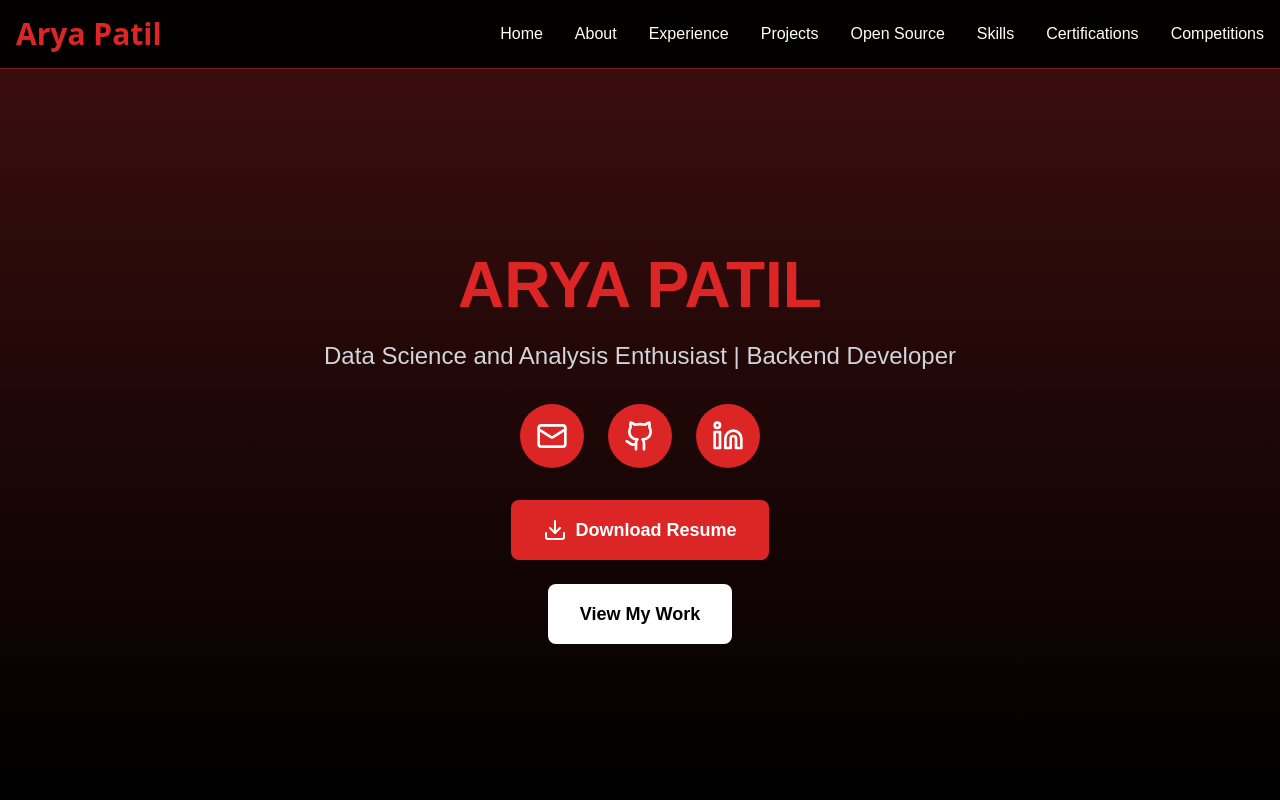
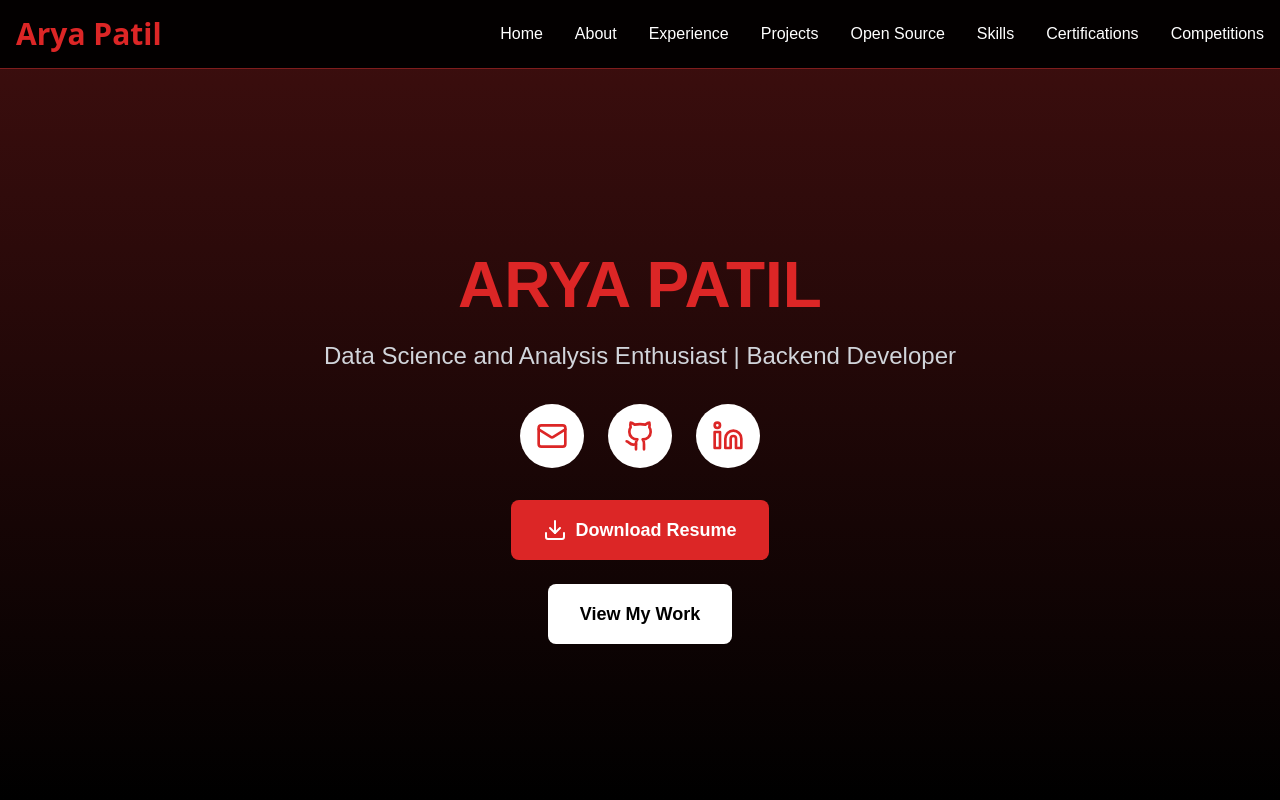
Before and after one commit to aaryyya/arya-portfolio, a React (Create React App) app: page / in a window 1280 px wide. Shown: the top 800 px of the page. Built offline with nearby package versions, Linux system fonts and the light colour scheme.

Commit message:
Added Footer Social links and education details

```diff
--- a/src/App.jsx
+++ b/src/App.jsx
@@ -203,21 +203,24 @@ export default function NetflixPortfolio() {
                     {/* Social Links */}
                     <div className="flex justify-center gap-6 mb-8">
   <a href={`mailto:${portfolioData.email}`} className="transform hover:scale-110 transition-transform">
-                            <div className="bg-red-600 p-4 rounded-full hover:bg-red-700">
-                                <Mail size={32} />
+    <div className="bg-white p-4 rounded-full hover:bg-gray-200">
+      <Mail size={32} className="text-red-600" />
     </div>
   </a>
+
   <a href={portfolioData.github} target="_blank" rel="noopener noreferrer" className="transform hover:scale-110 transition-transform">
-                            <div className="bg-red-600 p-4 rounded-full hover:bg-red-700">
-                                <Github size={32} />
+    <div className="bg-white p-4 rounded-full hover:bg-gray-200">
+      <Github size={32} className="text-red-600" />
     </div>
   </a>
+
   <a href={portfolioData.linkedin} target="_blank" rel="noopener noreferrer" className="transform hover:scale-110 transition-transform">
-                            <div className="bg-red-600 p-4 rounded-full hover:bg-red-700">
-                                <Linkedin size={32} />
+    <div className="bg-white p-4 rounded-full hover:bg-gray-200">
+      <Linkedin size={32} className="text-red-600" />
     </div>
   </a>
 </div>
+
 
                     {/* Download Resume Button */}
                     <a href={portfolioData.resumeLink} download className="block mb-6">
@@ -387,7 +390,7 @@ export default function NetflixPortfolio() {
                         {portfolioData.openSource.map((contrib, index) => (
                             <div
                                 key={index}
-                                className="bg-gray-900 p-6 rounded-lg border-2 border-gray-800 hover:border-red-600 transform hover:scale-105 hover:shadow-2xl hover:shadow-red-900 transition-all"
+                                className="bg-gray-900 p-6 rounded-lg border-2 border-gray-800 hover:border-red-600 transform hover:scale-105 hover:shadow-2xl hover:shadow-red-900 transition-all duration-700"
                             >
                                 <h3 className="text-2xl font-bold mb-3 text-red-500">{contrib.title}</h3>
                                 <p className="text-gray-300 mb-3">{contrib.description}</p>
@@ -549,10 +552,10 @@ export default function NetflixPortfolio() {
                         {portfolioData.technicalCertifications.map((cert, index) => (
                             <div
                                 key={index}
-                                className="bg-gray-900 p-6 rounded-lg border-2 border-gray-800 hover:border-red-600 transform hover:scale-105 hover:shadow-2xl hover:shadow-red-900 transition-all"
+                                className="bg-gray-900 p-6 rounded-lg border-2 border-gray-800 hover:border-red-600 transform hover:scale-105 hover:shadow-2xl hover:shadow-red-900 transition-all duration-700"
                             >
                                 {/* <div className="text-4xl mb-3">🏆</div> */}
-                                <h3 className="text-xl font-bold mb-2 text-red-500">{cert.name}</h3>
+                                <h3 className="text-xl font-bold mb-2 text-white-500">{cert.name}</h3>
                                 <p className="text-gray-400 mb-4 text-sm">{cert.issuer}</p>
                                 <a
                                     href={cert.link}
@@ -606,7 +609,7 @@ export default function NetflixPortfolio() {
                                 className="bg-gray-900 p-6 rounded-lg border-2 border-gray-800 hover:border-red-600 transform hover:scale-105 hover:shadow-2xl hover:shadow-red-900 transition-all"
                             >
                                 {/* <div className="text-4xl mb-3">🎖️</div> */}
-                                <h3 className="text-xl font-bold mb-2 text-red-500">{cert.name}</h3>
+                                <h3 className="text-xl font-bold mb-2 text-white-500">{cert.name}</h3>
                                 <p className="text-gray-400 mb-4 text-sm">{cert.event}</p>
                                 <a
                                     href={cert.link}
@@ -684,11 +687,8 @@ export default function NetflixPortfolio() {
     © 2026 {portfolioData.name}. All rights reserved.
   </p>
   <p className="text-gray-600 text-sm mt-2">
-    Built with React & Tailwind CSS
   </p>
 </footer>
-
-
         </div>
     );
 }
```
Lines whose indentation alone changed are shown as unchanged.
